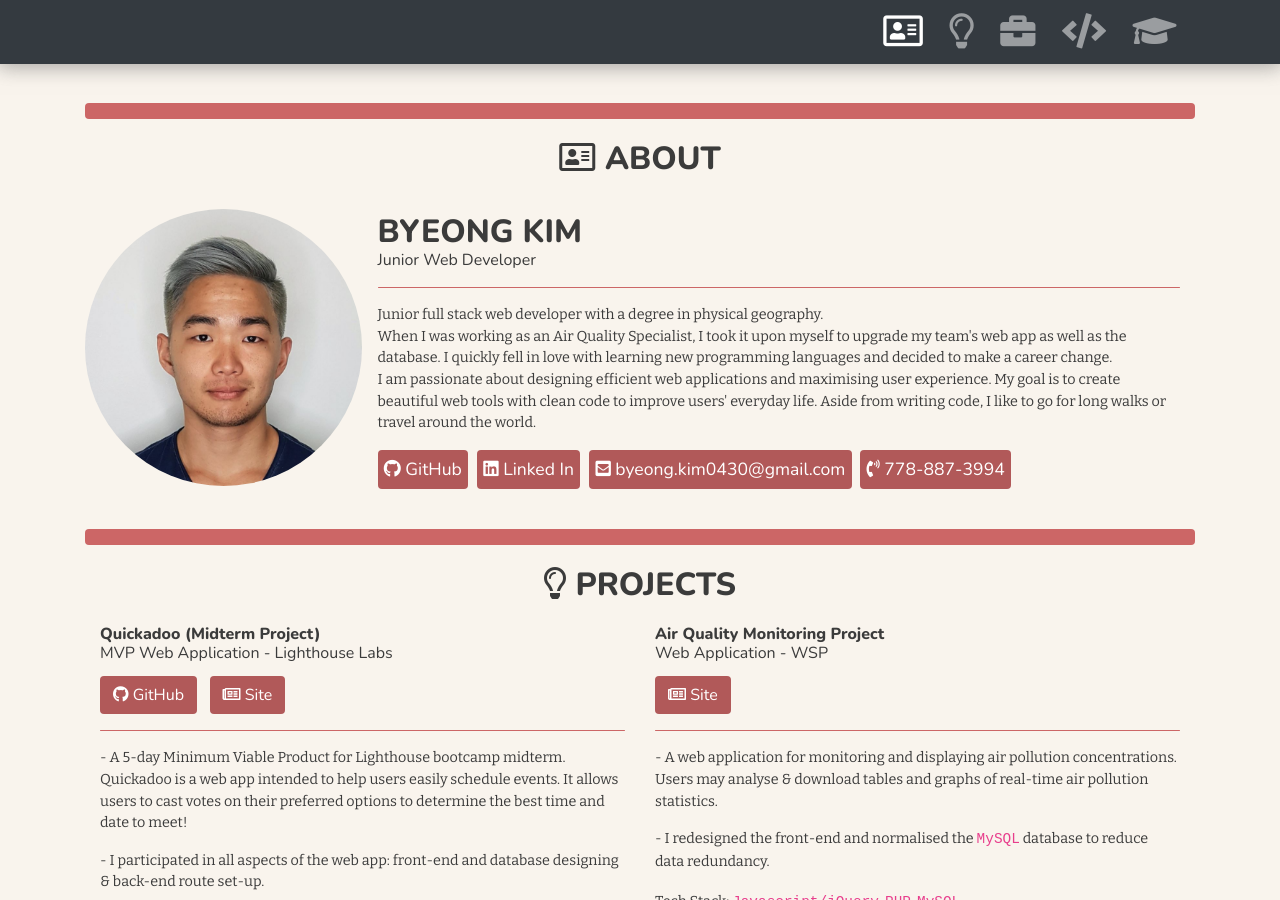
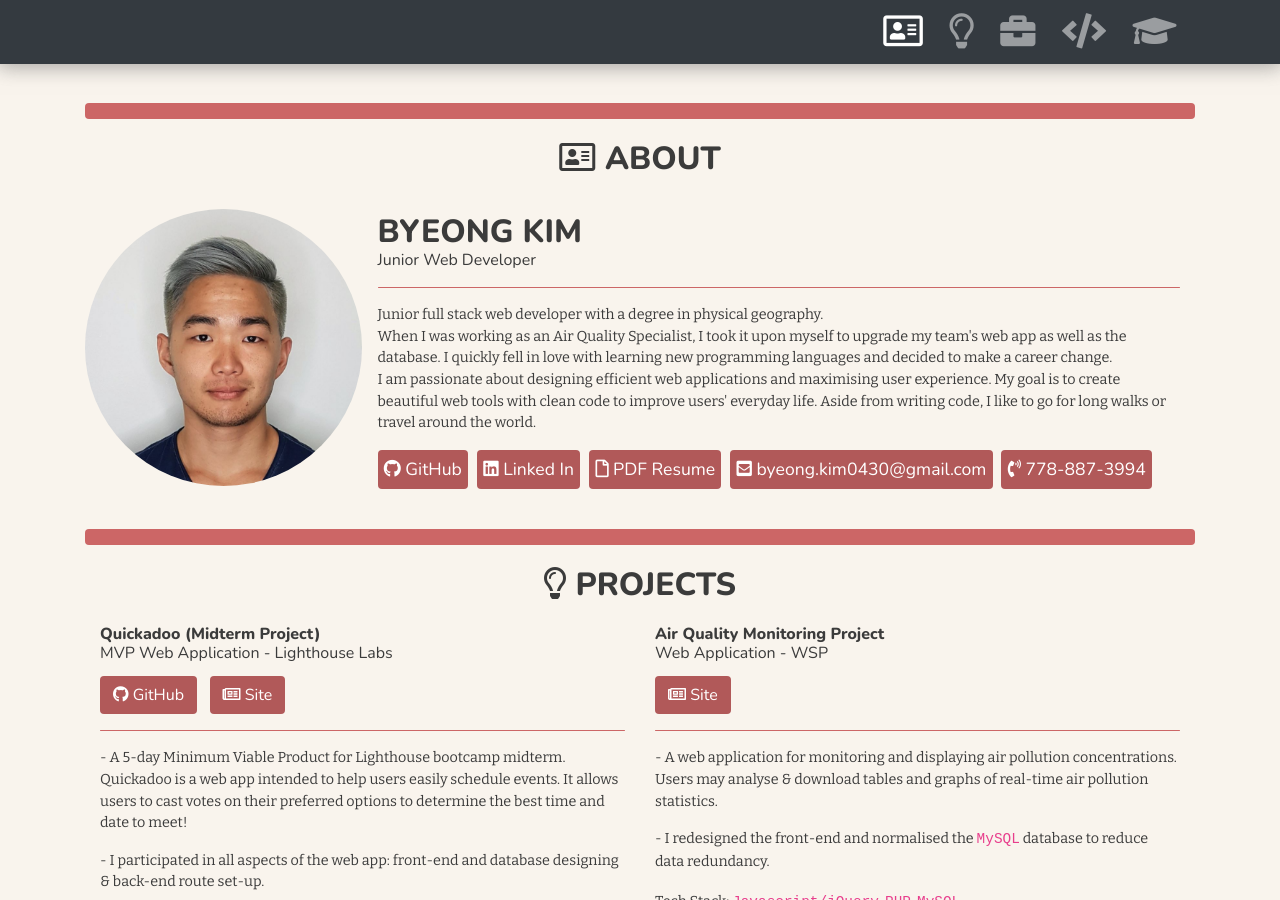
Before and after one commit to byeong0430/byeong0430.github.io, a Jekyll site: the page built from index.html, in a window 1280 px wide and 900 px high. Built offline with Jekyll 4.4.1, drawn with Linux system fonts in a browser that asks for light colours; nearby versions of some CDN libraries.

Commit message:
added PDF Resume

```diff
--- a/_includes/about-elements.html
+++ b/_includes/about-elements.html
@@ -3,6 +3,9 @@
 </a>
 <a href="https://linkedin.com/in/{{ site.linked_in_shortUrl }}" type='button' class='btn' target='_blank'>
   <i class='fab fa-linkedin'></i> Linked In
+</a>
+<a href="https://drive.google.com/file/d/1JnkUTz5W_eX1jjLU55W5mwE5xqLJW9cN/view" type='button' class='btn' target='_blank'>
+  <i class="far fa-file"></i> PDF Resume
 </a>
 <a href="mailto:{{ site.email }}" type='button' class='btn'>
   <i class='fas fa-envelope-square'></i> {{ site.email }}
```
